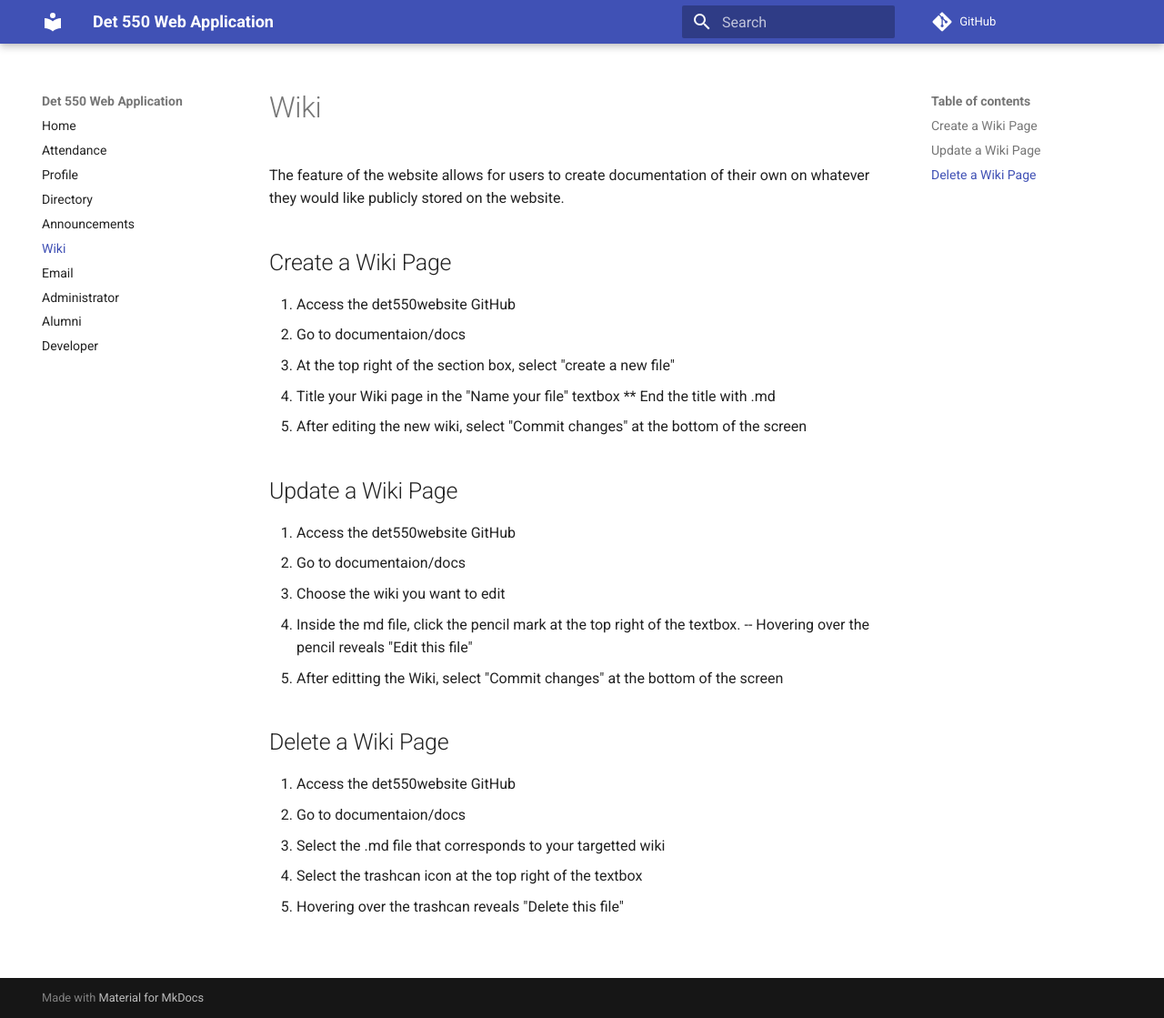
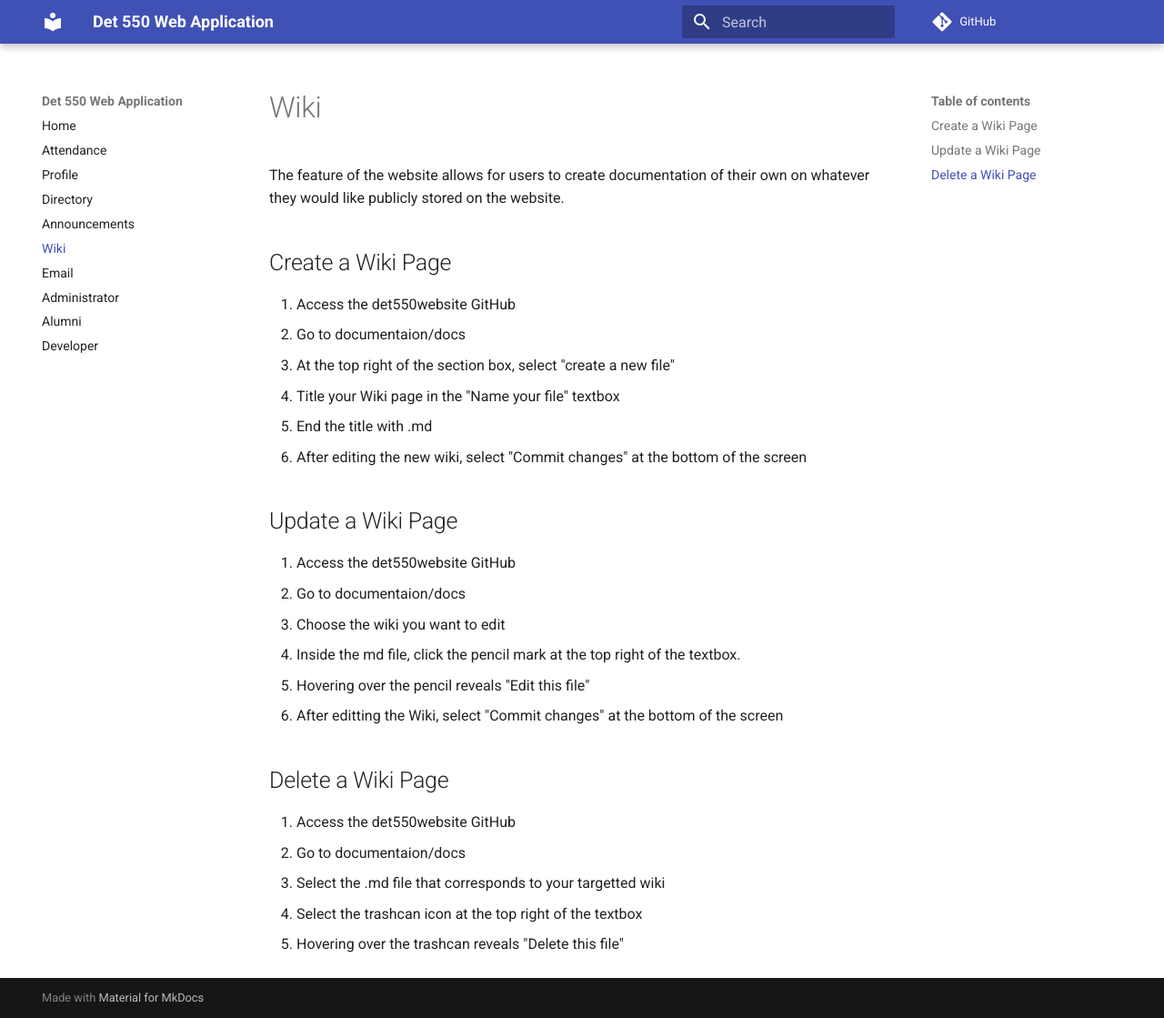
Before and after one commit to Detachment-550/det550website, an MkDocs documentation site: the page built from documentation/docs/wiki.md, in a window 1280 px wide and 1119 px high. Shown: the whole window at 91% size. Built offline with MkDocs 1.6.1 and Material for MkDocs 9.7.7, drawn with Linux system fonts in a browser that asks for light colours; comment, search, counter and statistics services are not loaded.

```diff
--- a/documentation/docs/wiki.md
+++ b/documentation/docs/wiki.md
@@ -7,7 +7,7 @@ stored on the website.
 2. Go to documentaion/docs
 3. At the top right of the section box, select "create a new file"
 4. Title your Wiki page in the "Name your file" textbox
-  ** End the title with .md
+  * End the title with .md
 5. After editing the new wiki, select "Commit changes" at the bottom of the screen
 
 ## Update a Wiki Page
@@ -16,7 +16,7 @@ stored on the website.
 2. Go to documentaion/docs
 3. Choose the wiki you want to edit
 4. Inside the md file, click the pencil mark at the top right of the textbox.
-  -- Hovering over the pencil reveals "Edit this file"
+  - Hovering over the pencil reveals "Edit this file"
 5. After editting the Wiki, select "Commit changes" at the bottom of the screen
 
 ## Delete a Wiki Page
```
